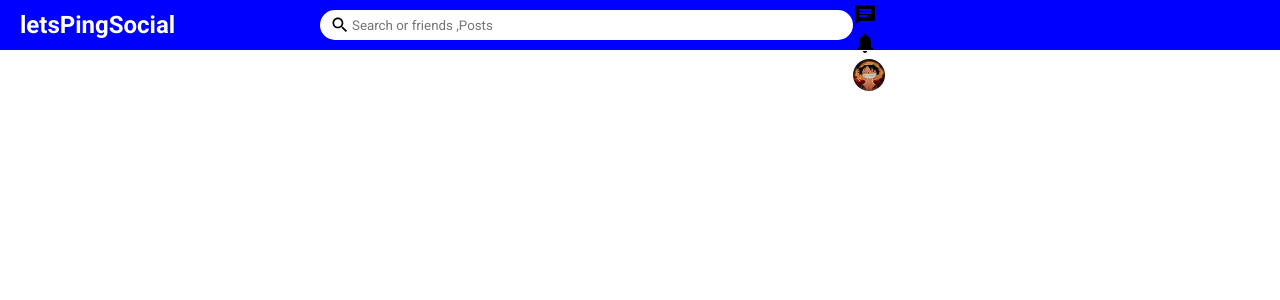
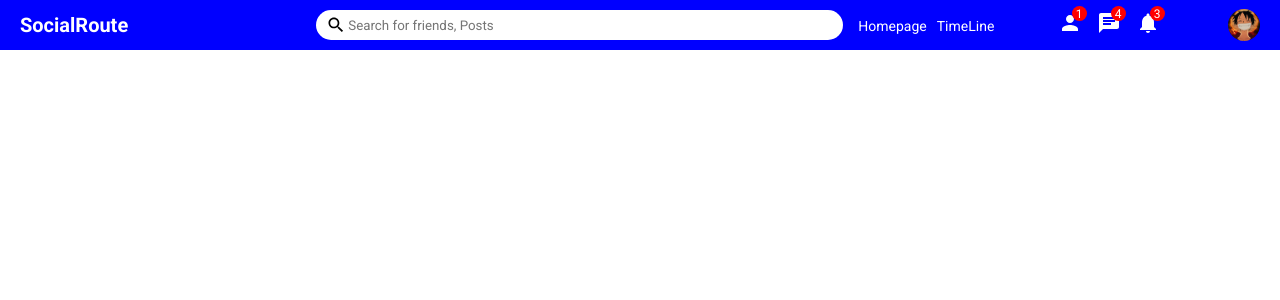
Before and after one commit to pk8101/React-Social_Media, a React (Create React App) app: page / in a window 1280 px wide. Shown: the top 300 px of the page. Built offline with nearby package versions, Linux system fonts and the light colour scheme.

Commit message:
title of the app SocialRoute

```diff
--- a/public/index.html
+++ b/public/index.html
@@ -8,7 +8,7 @@
     <link rel="preconnect" href="https://fonts.gstatic.com" crossorigin>
     <link href="https://fonts.googleapis.com/css2?family=Roboto:wght@100;300;400;700;900&display=swap" rel="stylesheet">
     <link rel="stylesheet" href="styles.css">
-    <title>letsPing</title>
+    <title>SocialRoute</title>
   </head>
   <body>
     <div id="root"></div>
--- a/src/components/topbar/Topbar.jsx
+++ b/src/components/topbar/Topbar.jsx
@@ -6,29 +6,32 @@ export default function Topbar() {
     <div className="topbarContainer">
       <div className="topbarLeft">
         <div className="logo">
-          letsPingSocial
+          SocialRoute
         </div>
       </div>
       <div className="topbarCenter">
         <div className="searchBar">
           <Search className="searchIcon"/>
-          <input placeholder="Search or friends ,Posts" className="searchInput"/>
+          <input placeholder="Search for friends, Posts" className="searchInput"/>
         </div>
       </div>
       <div className="topbarRight">
         <div className="topbarLinks">
-          <span className="topbarLInk">Homepage</span>
-          <span className="topbarLInk">TimeLine</span>
+          <span className="topbarLink">Homepage</span>
+          <span className="topbarLink">TimeLine</span>
         </div>
         <div className="topbarIcons">
           <div className="topbaricon">
             <Person/>
+            <span className="topbarIconBadges">1</span>
           </div>
           <div className="topbaricon">
             <Chat/>
+            <span className="topbarIconBadges">4</span>
             </div>
           <div className="topbaricon">
             <Notifications/>
+            <span className="topbarIconBadges">3</span>
           </div>
         </div>
         <img src="./logos/luffy.jpg" alt="" className="topbarImg" />
--- a/src/components/topbar/topbar.css
+++ b/src/components/topbar/topbar.css
@@ -8,7 +8,7 @@
     position: sticky;
 }
 .logo{
-    font-size: 24px;
+    font-size: 20px;
     margin-left: 20px;
     font-weight: bold;
     cursor: pointer;
@@ -39,13 +39,48 @@
 }
 .topbarCenter{
     flex: 5;
+    margin-right: 15px;
 }
 .topbarRight{
     flex: 4;
+    display: flex;
+    align-items: center;
+    justify-content: space-between;
+    color: white;
 }
+.topbarLink{
+    margin-right: 10px;
+    font-size: 14px;
+    cursor: pointer;
+}
+.topbarIcons{
+    display: flex;
+}
+.topbaricon{
+    margin-right: 15px;
+    cursor: pointer;
+    position: relative;
+}
+.topbarIconBadges{
+    width: 15px;
+    height: 15px;
+    background-color: red;
+    border-radius: 50%;
+    color: white;
+    position: absolute;
+    top: -5px;
+    right: -5px;
+    display: flex;
+    align-items: center;
+    justify-content: center;
+    font-size: 12px;
 
+}
 .topbarImg{
     border-radius: 50%;
     height: 32px;
     width: 32px;
+    object-fit: cover;
+    cursor: pointer;
+    margin-right: 20px;
 }
```
